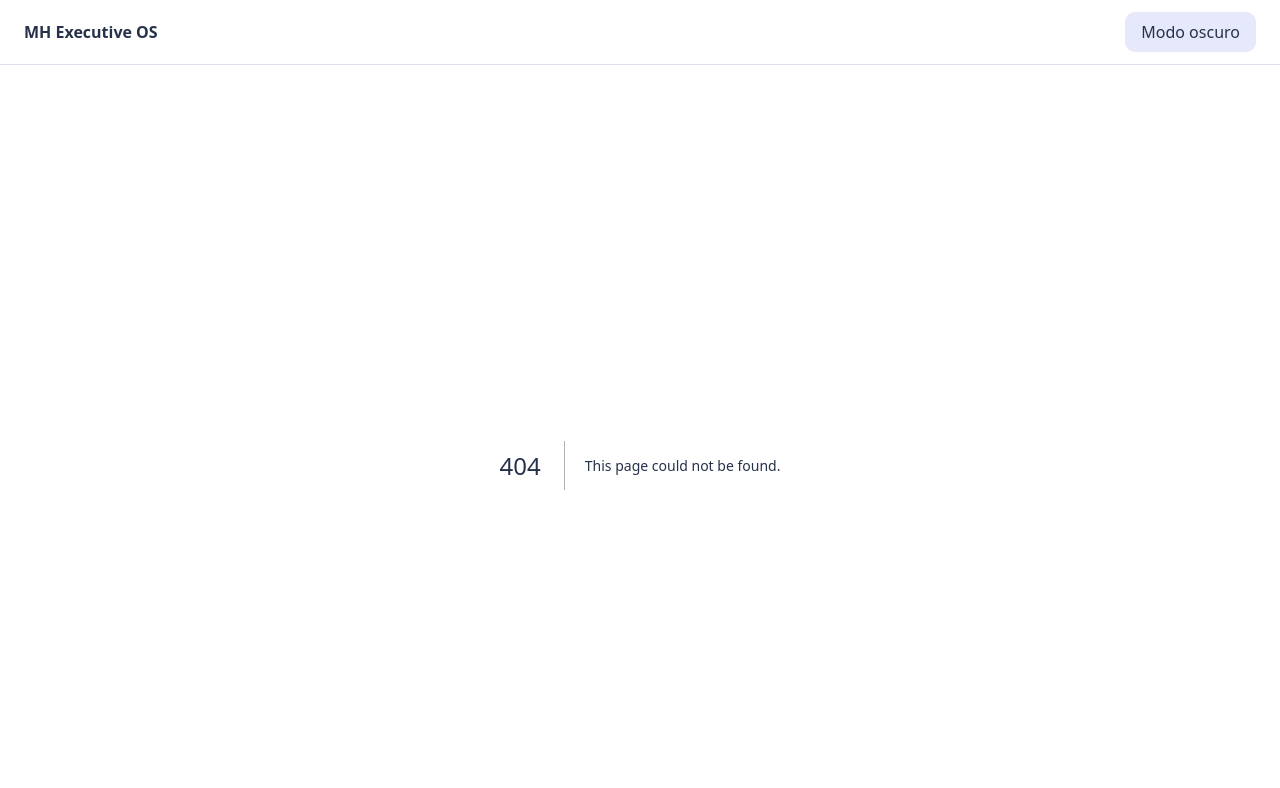
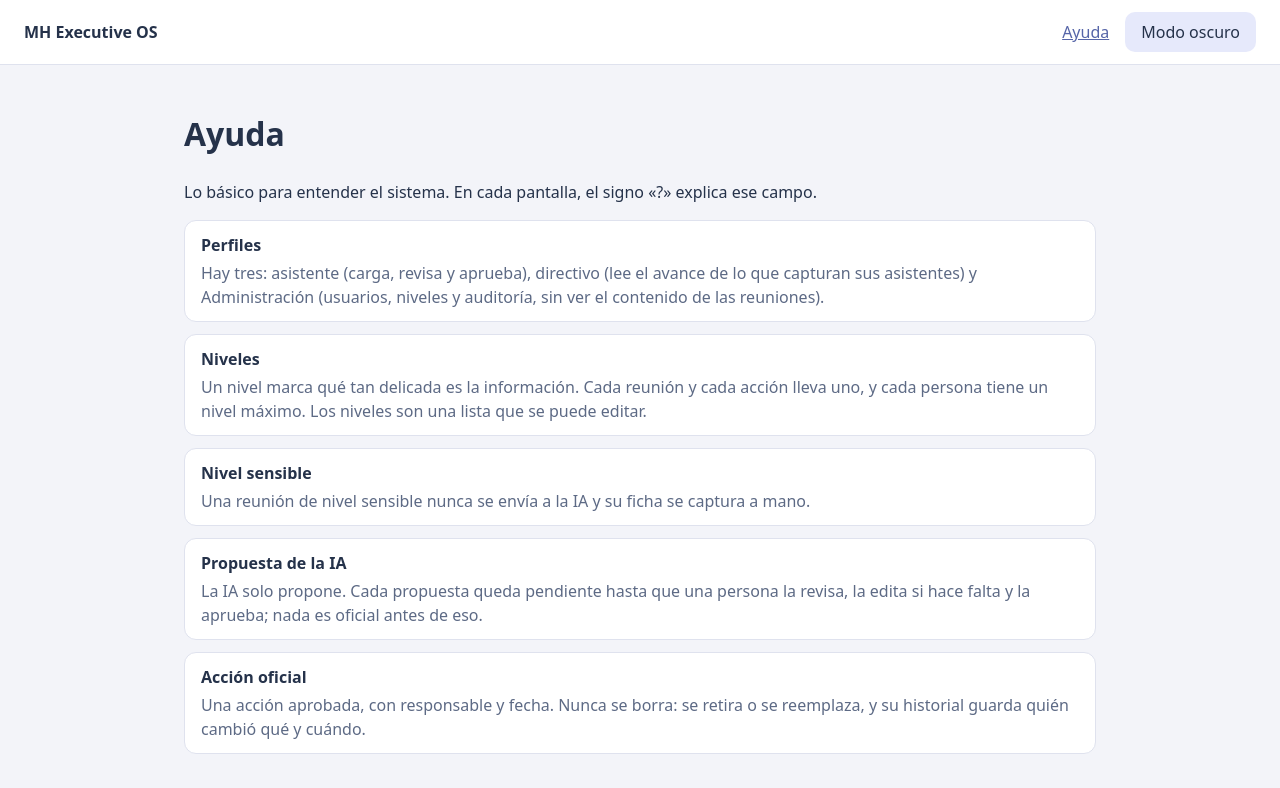
Before and after one commit to fershozavMH/mh-minutas, a Next.js app: page /ayuda in a window 1280 px wide. Before the commit this address had no page. Shown: the top 788 px of the page. Built offline with nearby package versions, Linux system fonts and the light colour scheme.

Commit message:
T-08b: ayudas contextuales, página de ayuda y siguiente paso en Administración

```diff
--- /dev/null
+++ b/src/app/ayuda/page.tsx
@@ -0,0 +1,18 @@
+import { glossary } from "@/lib/help";
+
+export default function HelpPage() {
+  return (
+    <main>
+      <h1>Ayuda</h1>
+      <p>Lo básico para entender el sistema. En cada pantalla, el signo «?» explica ese campo.</p>
+      <dl>
+        {glossary.map((entry) => (
+          <div key={entry.term} className="card">
+            <dt>{entry.term}</dt>
+            <dd>{entry.text}</dd>
+          </div>
+        ))}
+      </dl>
+    </main>
+  );
+}
--- a/src/app/globals.css
+++ b/src/app/globals.css
@@ -12,6 +12,7 @@
   --border: #dfe2ee;
   --on-accent: #ffffff;
   --soft: #e6e9fb;
+  --link: #5665a8;
 }
 
 :root[data-theme="dark"] {
@@ -25,6 +26,7 @@
   --border: #323a5a;
   --on-accent: #ffffff;
   --soft: #2c3454;
+  --link: #a5b4fc;
 }
 
 * {
@@ -61,7 +63,7 @@ h2 {
 }
 
 a {
-  color: var(--accent);
+  color: var(--link);
 }
 
 button {
@@ -116,3 +118,79 @@ th {
   color: var(--muted);
   font-weight: 600;
 }
+
+nav {
+  display: flex;
+  align-items: center;
+  gap: 16px;
+}
+
+.card {
+  background: var(--card);
+  border: 1px solid var(--border);
+  border-radius: 12px;
+  padding: 12px 16px;
+  margin-bottom: 12px;
+}
+
+.card dt {
+  font-weight: 600;
+  color: var(--brand);
+}
+
+.card dd {
+  margin: 4px 0 0;
+  color: var(--muted);
+}
+
+.hint {
+  background: var(--soft);
+  border-radius: 10px;
+  padding: 10px 14px;
+}
+
+.help {
+  display: inline-block;
+  position: relative;
+  vertical-align: middle;
+}
+
+.help summary {
+  list-style: none;
+  display: inline-flex;
+  align-items: center;
+  justify-content: center;
+  width: 20px;
+  height: 20px;
+  border-radius: 50%;
+  background: var(--soft);
+  color: var(--link);
+  font-size: 0.8rem;
+  font-weight: 700;
+  cursor: pointer;
+}
+
+.help summary::-webkit-details-marker {
+  display: none;
+}
+
+.help summary:focus-visible {
+  outline: 2px solid var(--highlight);
+  outline-offset: 2px;
+}
+
+.help [role="note"] {
+  position: absolute;
+  z-index: 10;
+  top: 26px;
+  left: 0;
+  width: 280px;
+  padding: 10px 12px;
+  border: 1px solid var(--border);
+  border-radius: 10px;
+  background: var(--card);
+  color: var(--text);
+  font-size: 0.85rem;
+  font-weight: 400;
+  box-shadow: 0 4px 16px rgb(0 0 0 / 15%);
+}
--- a/src/app/layout.tsx
+++ b/src/app/layout.tsx
@@ -1,4 +1,5 @@
 import type { Metadata } from "next";
+import Link from "next/link";
 import Script from "next/script";
 import { themeInitScript } from "@/lib/theme";
 import { ThemeToggle } from "./theme-toggle";
@@ -18,7 +19,9 @@ export default function RootLayout({ children }: { children: React.ReactNode })
         </Script>
         <header className="topbar">
           <strong>MH Executive OS</strong>
-          <ThemeToggle />
+          <nav>
+            <Link href="/ayuda">Ayuda</Link> <ThemeToggle />
+          </nav>
         </header>
         {children}
       </body>
--- /dev/null
+++ b/src/lib/help.ts
@@ -0,0 +1,30 @@
+// Textos de ayuda en un solo lugar, para mantenerlos al día sin buscar por las pantallas.
+export const help = {
+  profile:
+    "Asistente: carga transcripts, revisa y aprueba. Directivo: solo lee el avance de lo que capturan sus asistentes. Administración: da de alta usuarios y niveles y ve la auditoría, pero no el contenido de las reuniones.",
+  maxLevel:
+    "Lo más delicado que esta persona puede ver: solo recibe reuniones y acciones de ese nivel o de uno menor. Si dudas, elige el más bajo; se puede subir después.",
+  boss: "El directivo al que apoya la asistente. Verá lo que ella capture, hasta su propio nivel máximo.",
+  levels:
+    "Un nivel marca qué tan delicada es la información. Cada reunión y cada acción lleva uno, y cada persona tiene un nivel máximo. Los niveles son una lista que se puede editar.",
+  sensitive: "Una reunión de nivel sensible nunca se envía a la IA y su ficha se captura a mano.",
+} as const;
+
+export type HelpKey = keyof typeof help;
+
+export const glossary = [
+  {
+    term: "Perfiles",
+    text: "Hay tres: asistente (carga, revisa y aprueba), directivo (lee el avance de lo que capturan sus asistentes) y Administración (usuarios, niveles y auditoría, sin ver el contenido de las reuniones).",
+  },
+  { term: "Niveles", text: help.levels },
+  { term: "Nivel sensible", text: help.sensitive },
+  {
+    term: "Propuesta de la IA",
+    text: "La IA solo propone. Cada propuesta queda pendiente hasta que una persona la revisa, la edita si hace falta y la aprueba; nada es oficial antes de eso.",
+  },
+  {
+    term: "Acción oficial",
+    text: "Una acción aprobada, con responsable y fecha. Nunca se borra: se retira o se reemplaza, y su historial guarda quién cambió qué y cuándo.",
+  },
+] as const;
```
Also changed, not shown: src/app/admin/page.tsx (+13 -1 lines), src/app/admin/user-form.tsx (+4 -3 lines), src/app/help-tip.tsx (added, +11 -0 lines), 1 other file (tests, documents, lock files or other folders).
